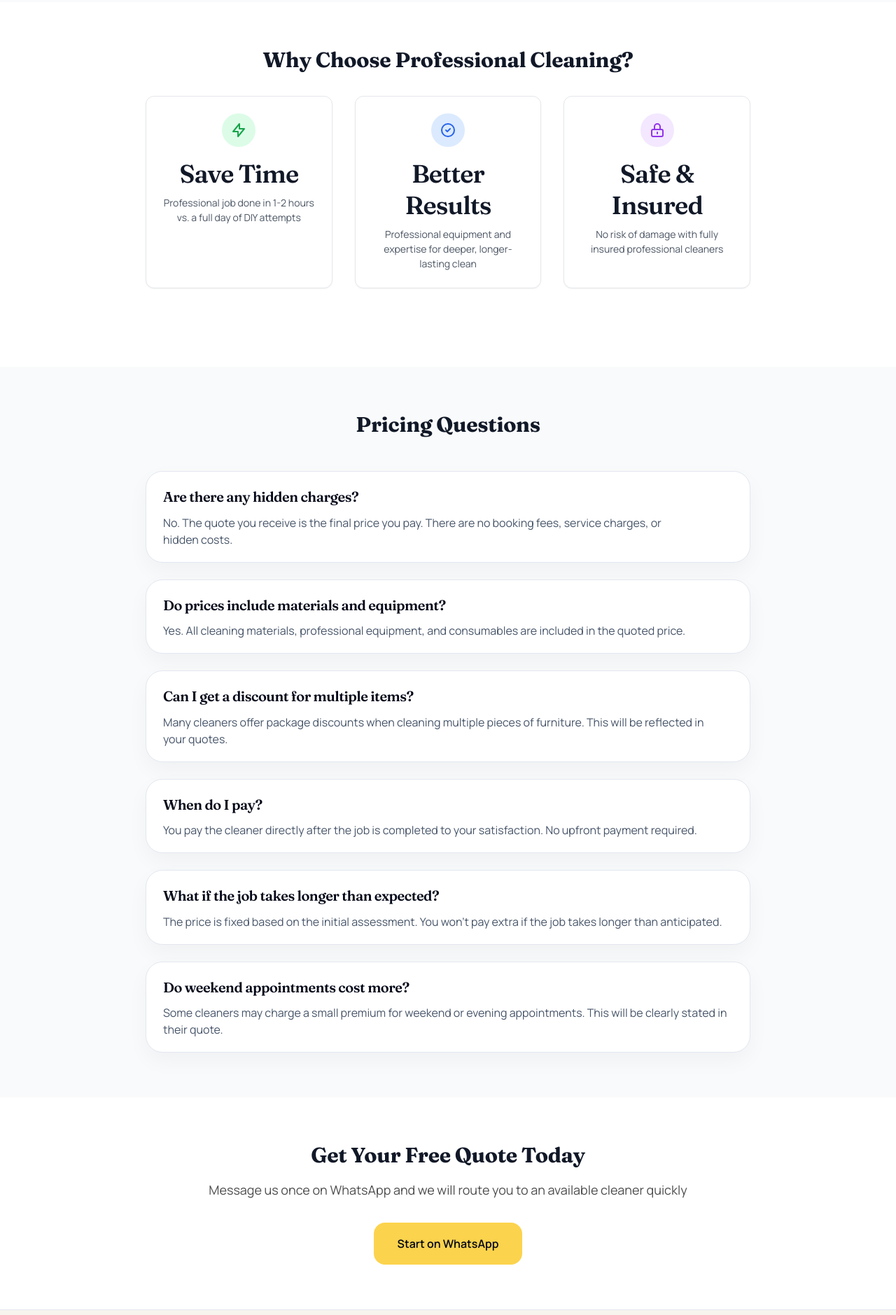
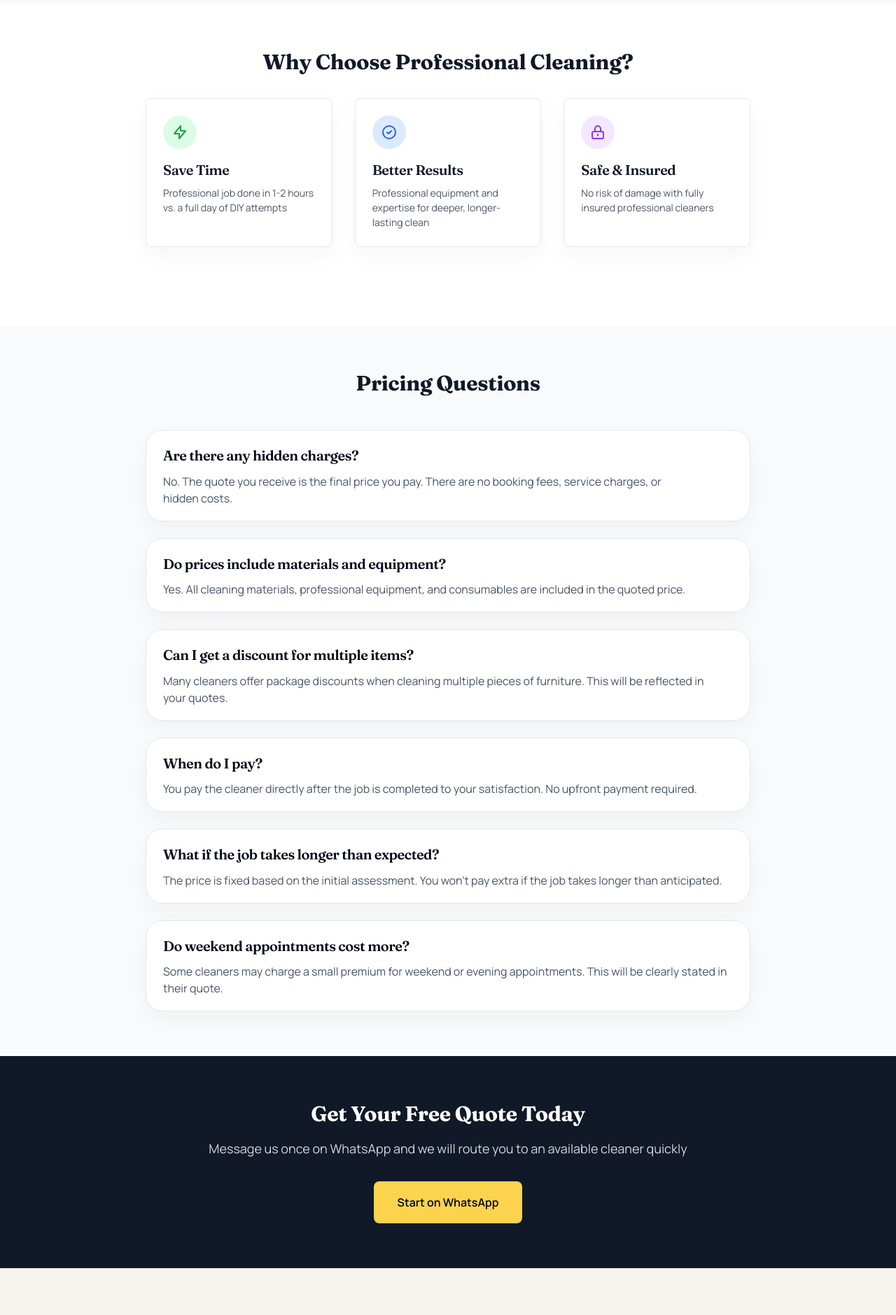
Before and after one commit to bright-web007/sofa-cleaners, a Next.js app: page /pricing in a window 1280 px wide. Shown: the part 1500-3379 px from the top of the page at 70% size. Built offline with nearby package versions, Linux system fonts and the light colour scheme; no server answers.

Commit message:
finished up with pricing page ui fixes

```diff
--- a/src/app/for-cleaners/pricing/page.tsx
+++ b/src/app/for-cleaners/pricing/page.tsx
@@ -403,11 +403,9 @@ export default function CleanersPricingPage() {
 
           <div className="space-y-6">
             {faqs.map((faq, index) => (
-              <div key={index} className="bg-white rounded-lg p-6 shadow-sm">
-                <h3 className="text-lg font-semibold text-gray-900 mb-3">
-                  {faq.question}
-                </h3>
-                <p className="text-gray-600">{faq.answer}</p>
+              <div key={index} className="rounded-[1.5rem] border border-slate-200 bg-white px-6 py-5 shadow-[0_12px_30px_rgba(15,23,42,0.04)]">
+                <h3 className="text-xl font-semibold text-slate-950">{faq.question}</h3>
+                <p className="mt-2 text-base text-slate-600">{faq.answer}</p>
               </div>
             ))}
           </div>
@@ -415,24 +413,24 @@ export default function CleanersPricingPage() {
       </div>
 
       {/* CTA Section */}
-      <div className="bg-white text-white py-16">
+      <div className="bg-[#111827] text-white py-16">
         <div className="max-w-4xl mx-auto px-4 text-center">
-          <h2 className="text-3xl font-bold mb-4">
+          <h2 className="text-3xl text-white font-bold mb-4">
             Start Earning More Today
           </h2>
-          <p className="text-md text-[#4E4E4E] mb-8">
+          <p className="text-md text-[#D1D5DB] mb-8">
             Join our platform with no upfront costs and start earning from your first job
           </p>
           <div className="flex flex-col sm:flex-row gap-4 justify-center">
             <Link href="/for-cleaners/join"
-              className="inline-flex items-center justify-center rounded-xl px-8 py-4 whitespace-nowrap bg-amber-300 text-base font-semibold text-slate-950 hover:!text-slate-950 hover:!bg-amber-400 hover:no-underline">
+              className="inline-flex items-center justify-center rounded-md px-8 py-4 whitespace-nowrap bg-amber-300 text-base font-semibold text-slate-950 hover:!text-slate-950 hover:!bg-amber-400 hover:no-underline">
               Apply to Join
             </Link>
             <Button
               size="lg"
               variant="ghost"
               onClick={() => setIsModalOpen(true)}
-              className="bg-[#F9FAFB] text-[#4B5563]"
+              className="bg-[#FFFFFF40] text-white rounde-md"
             >
               Ask About Earnings
             </Button>
--- a/src/app/pricing/page.tsx
+++ b/src/app/pricing/page.tsx
@@ -1,6 +1,7 @@
 'use client'
 
 import { useState } from 'react'
+import { Square, Camera, MapPin, House } from 'lucide-react'
 import { Button } from '@/components/ui/Button'
 import { ChannelSelectModal } from '@/components/layout/ChannelSelectModal'
 
@@ -39,22 +40,22 @@ export default function PricingPage() {
     {
       title: "Fabric Type",
       description: "Delicate fabrics like silk or velvet may require specialized cleaning techniques",
-      icon: "🧵"
+      icon: Square
     },
     {
       title: "Stain Severity",
       description: "Heavy staining or pet odors may need additional treatment and time",
-      icon: "🔍"
+      icon: Camera
     },
     {
       title: "Location",
       description: "Prices may vary slightly between different cities and regions",
-      icon: "📍"
+      icon: MapPin
     },
     {
       title: "Accessibility",
       description: "Difficult access (upstairs, narrow doorways) may affect pricing",
-      icon: "🏠"
+      icon: House
     }
   ]
 
@@ -134,6 +135,7 @@ export default function PricingPage() {
             <Button
               onClick={() => setIsModalOpen(true)}
               size="lg"
+              className="inline-flex items-center justify-center rounded-md px-8 py-4 whitespace-nowrap bg-amber-300 text-base font-semibold text-slate-950 hover:!text-slate-950 hover:!bg-amber-400 border-transparent hover:!border-transparent hover:no-underline"
             >
               Get Your Exact Quote
             </Button>
@@ -149,9 +151,13 @@ export default function PricingPage() {
           </h2>
 
           <div className="grid gap-8 md:grid-cols-2 lg:grid-cols-4">
-            {priceFactors.map((factor, index) => (
+            {priceFactors.map((factor, index) => {
+              const Icon = factor.icon
+              return (
                 <div key={index} className="text-center">
-                <div className="text-4xl mb-4">{factor.icon}</div>
+                  <div className="inline-flex rounded-md bg-slate-950 p-3 text-white mb-4">
+                    <Icon className="h-6 w-6" />
+                  </div>
                   <h3 className="text-lg font-semibold text-gray-900 mb-3">
                     {factor.title}
                   </h3>
@@ -159,7 +165,8 @@ export default function PricingPage() {
                     {factor.description}
                   </p>
                 </div>
-            ))}
+              )
+            })}
           </div>
         </div>
       </div>
@@ -172,37 +179,37 @@ export default function PricingPage() {
           </h2>
 
           <div className="grid gap-8 md:grid-cols-3 mb-12">
-            <div className="bg-white p-6 rounded-lg shadow-sm border border-gray-200">
-              <div className="bg-green-100 w-12 h-12 rounded-full flex items-center justify-center mx-auto mb-4">
+            <div className="bg-white p-6 text-left rounded-md shadow-[0_12px_30px_rgba(15,23,42,0.04)] border border-gray-200">
+              <div className="bg-green-100 w-12 h-12 rounded-full flex items-center justify-center mb-4">
                 <svg className="w-6 h-6 text-green-600" fill="none" stroke="currentColor" viewBox="0 0 24 24">
                   <path strokeLinecap="round" strokeLinejoin="round" strokeWidth={2} d="M13 10V3L4 14h7v7l9-11h-7z" />
                 </svg>
               </div>
-              <h3 className="font-semibold text-gray-900 mb-2">Save Time</h3>
+              <h5 className="font-semibold text-gray-900 mb-2">Save Time</h5>
               <p className="text-gray-600 text-sm">
                 Professional job done in 1-2 hours vs. a full day of DIY attempts
               </p>
             </div>
 
-            <div className="bg-white p-6 rounded-lg shadow-sm border border-gray-200">
-              <div className="bg-blue-100 w-12 h-12 rounded-full flex items-center justify-center mx-auto mb-4">
+            <div className="bg-white p-6 text-left rounded-md shadow-[0_12px_30px_rgba(15,23,42,0.04)] border border-gray-200">
+              <div className="bg-blue-100 w-12 h-12 rounded-full flex items-center justify-center mb-4">
                 <svg className="w-6 h-6 text-blue-600" fill="none" stroke="currentColor" viewBox="0 0 24 24">
                   <path strokeLinecap="round" strokeLinejoin="round" strokeWidth={2} d="M9 12l2 2 4-4m6 2a9 9 0 11-18 0 9 9 0 0118 0z" />
                 </svg>
               </div>
-              <h3 className="font-semibold text-gray-900 mb-2">Better Results</h3>
+              <h5 className="font-semibold text-gray-900 mb-2">Better Results</h5>
               <p className="text-gray-600 text-sm">
                 Professional equipment and expertise for deeper, longer-lasting clean
               </p>
             </div>
 
-            <div className="bg-white p-6 rounded-lg shadow-sm border border-gray-200">
-              <div className="bg-purple-100 w-12 h-12 rounded-full flex items-center justify-center mx-auto mb-4">
+            <div className="bg-white p-6 text-left rounded-md shadow-[0_12px_30px_rgba(15,23,42,0.04)] border border-gray-200">
+              <div className="bg-purple-100 w-12 h-12 rounded-full flex items-center justify-center mb-4">
                 <svg className="w-6 h-6 text-purple-600" fill="none" stroke="currentColor" viewBox="0 0 24 24">
                   <path strokeLinecap="round" strokeLinejoin="round" strokeWidth={2} d="M12 15v2m-6 4h12a2 2 0 002-2v-6a2 2 0 00-2-2H6a2 2 0 00-2 2v6a2 2 0 002 2zm10-10V7a4 4 0 00-8 0v4h8z" />
                 </svg>
               </div>
-              <h3 className="font-semibold text-gray-900 mb-2">Safe & Insured</h3>
+              <h5 className="font-semibold text-gray-900 mb-2">Safe & Insured</h5>
               <p className="text-gray-600 text-sm">
                 No risk of damage with fully insured professional cleaners
               </p>
@@ -230,19 +237,19 @@ export default function PricingPage() {
       </div>
 
       {/* CTA Section */}
-      <div className="bg-primary text-white py-16">
+      <div className="bg-[#111827] text-white py-16">
         <div className="max-w-4xl mx-auto px-4 text-center">
-          <h2 className="text-3xl font-bold mb-4">
+          <h2 className="text-3xl text-white font-bold mb-4">
             Get Your Free Quote Today
           </h2>
-          <p className="text-md text-[#4E4E4E] mb-8">
+          <p className="text-md text-[#D1D5DB] mb-8">
             Message us once on WhatsApp and we will route you to an available cleaner quickly
           </p>
           <Button
             onClick={() => setIsModalOpen(true)}
             variant="secondary"
             size="lg"
-            className="inline-flex items-center justify-center rounded-xl px-8 py-4 whitespace-nowrap bg-amber-300 text-base font-semibold text-slate-950 hover:!text-slate-950 hover:!bg-amber-400 border-transparent hover:!border-transparent hover:no-underline"
+            className="inline-flex items-center justify-center rounded-md px-8 py-4 whitespace-nowrap bg-amber-300 text-base font-semibold text-slate-950 hover:!text-slate-950 hover:!bg-amber-400 border-transparent hover:!border-transparent hover:no-underline"
           >
             Start on WhatsApp
           </Button>
```
Lines whose indentation alone changed are shown as unchanged.
